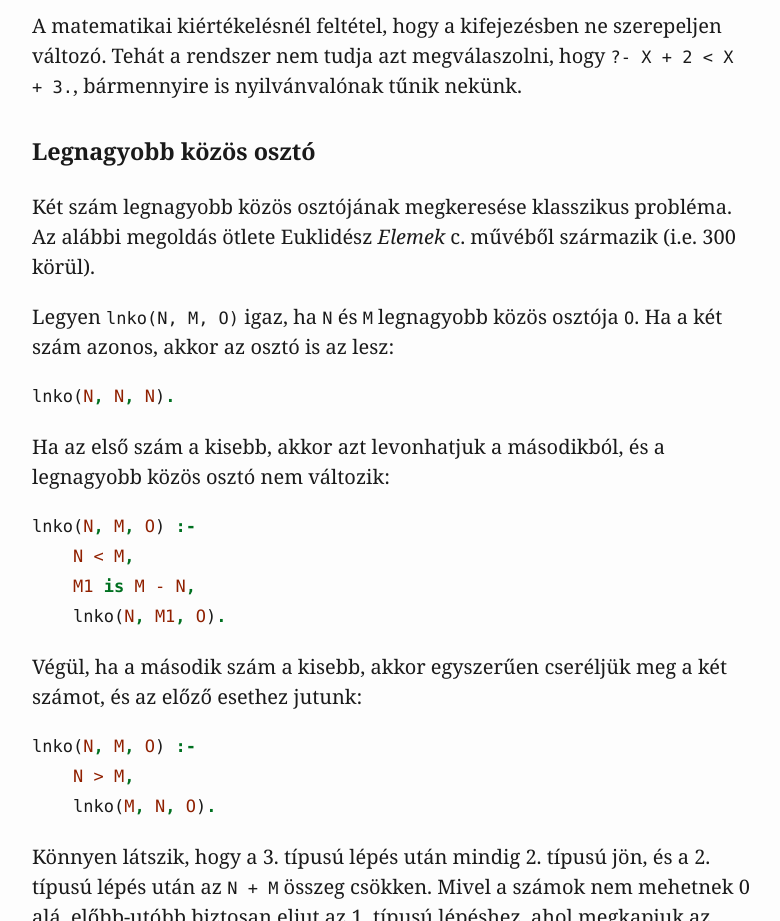
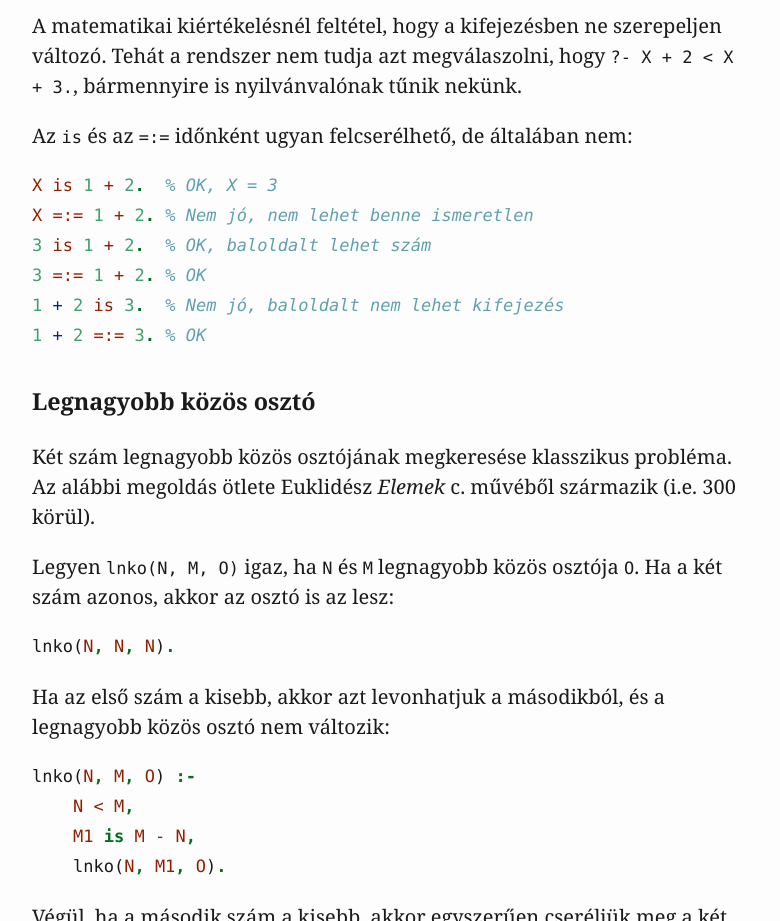
Before and after one commit to salvipeter/prolog-leckek, a plain HTML site: page prolog004.html in a window 1280 px wide. Shown: the part 4920-5841 px from the top of the page, without its empty margins (248-1028 px from the left). Drawn offline with Linux system fonts and the light colour scheme.

Commit message:
Difference between =:= and is

```diff
--- a/prolog004.html
+++ b/prolog004.html
@@ -298,6 +298,13 @@ false</code></pre>
 <span id="cb12-7"><a href="#cb12-7" aria-hidden="true" tabindex="-1"></a><span class="fu">?-</span> <span class="dv">2</span> <span class="fu">+</span> <span class="dv">3</span> <span class="dt">=\=</span> <span class="dv">6</span> <span class="dt">-</span> <span class="dv">1</span><span class="kw">.</span></span>
 <span id="cb12-8"><a href="#cb12-8" aria-hidden="true" tabindex="-1"></a><span class="kw">false</span></span></code></pre></div>
 <p>A matematikai kiértékelésnél feltétel, hogy a kifejezésben ne szerepeljen változó. Tehát a rendszer nem tudja azt megválaszolni, hogy <code>?- X + 2 &lt; X + 3.</code>, bármennyire is nyilvánvalónak tűnik nekünk.</p>
+<p>Az <code>is</code> és az <code>=:=</code> időnként ugyan felcserélhető, de általában nem:</p>
+<div class="sourceCode" id="cb14"><pre class="sourceCode prolog"><code class="sourceCode prolog"><span id="cb14-1"><a href="#cb14-1" aria-hidden="true" tabindex="-1"></a><span class="dt">X</span> <span class="dt">is</span> <span class="dv">1</span> <span class="dt">+</span> <span class="dv">2</span><span class="kw">.</span>  <span class="co">% OK, X = 3</span></span>
+<span id="cb14-2"><a href="#cb14-2" aria-hidden="true" tabindex="-1"></a><span class="dt">X</span> <span class="dt">=:=</span> <span class="dv">1</span> <span class="dt">+</span> <span class="dv">2</span><span class="kw">.</span> <span class="co">% Nem jó, nem lehet benne ismeretlen</span></span>
+<span id="cb14-3"><a href="#cb14-3" aria-hidden="true" tabindex="-1"></a><span class="dv">3</span> <span class="dt">is</span> <span class="dv">1</span> <span class="dt">+</span> <span class="dv">2</span><span class="kw">.</span>  <span class="co">% OK, baloldalt lehet szám</span></span>
+<span id="cb14-4"><a href="#cb14-4" aria-hidden="true" tabindex="-1"></a><span class="dv">3</span> <span class="dt">=:=</span> <span class="dv">1</span> <span class="dt">+</span> <span class="dv">2</span><span class="kw">.</span> <span class="co">% OK</span></span>
+<span id="cb14-5"><a href="#cb14-5" aria-hidden="true" tabindex="-1"></a><span class="dv">1</span> <span class="fu">+</span> <span class="dv">2</span> <span class="dt">is</span> <span class="dv">3</span><span class="kw">.</span>  <span class="co">% Nem jó, baloldalt nem lehet kifejezés</span></span>
+<span id="cb14-6"><a href="#cb14-6" aria-hidden="true" tabindex="-1"></a><span class="dv">1</span> <span class="fu">+</span> <span class="dv">2</span> <span class="dt">=:=</span> <span class="dv">3</span><span class="kw">.</span> <span class="co">% OK</span></span></code></pre></div>
 <h3 id="legnagyobb-közös-osztó">Legnagyobb közös osztó</h3>
 <p>Két szám legnagyobb közös osztójának megkeresése klasszikus probléma. Az alábbi megoldás ötlete Euklidész <em>Elemek</em> c. művéből származik (i.e. 300 körül).</p>
 <p>Legyen <code>lnko(N, M, O)</code> igaz, ha <code>N</code> és <code>M</code> legnagyobb közös osztója <code>O</code>. Ha a két szám azonos, akkor az osztó is az lesz:</p>
```
Also changed, not shown: 1 other file.
